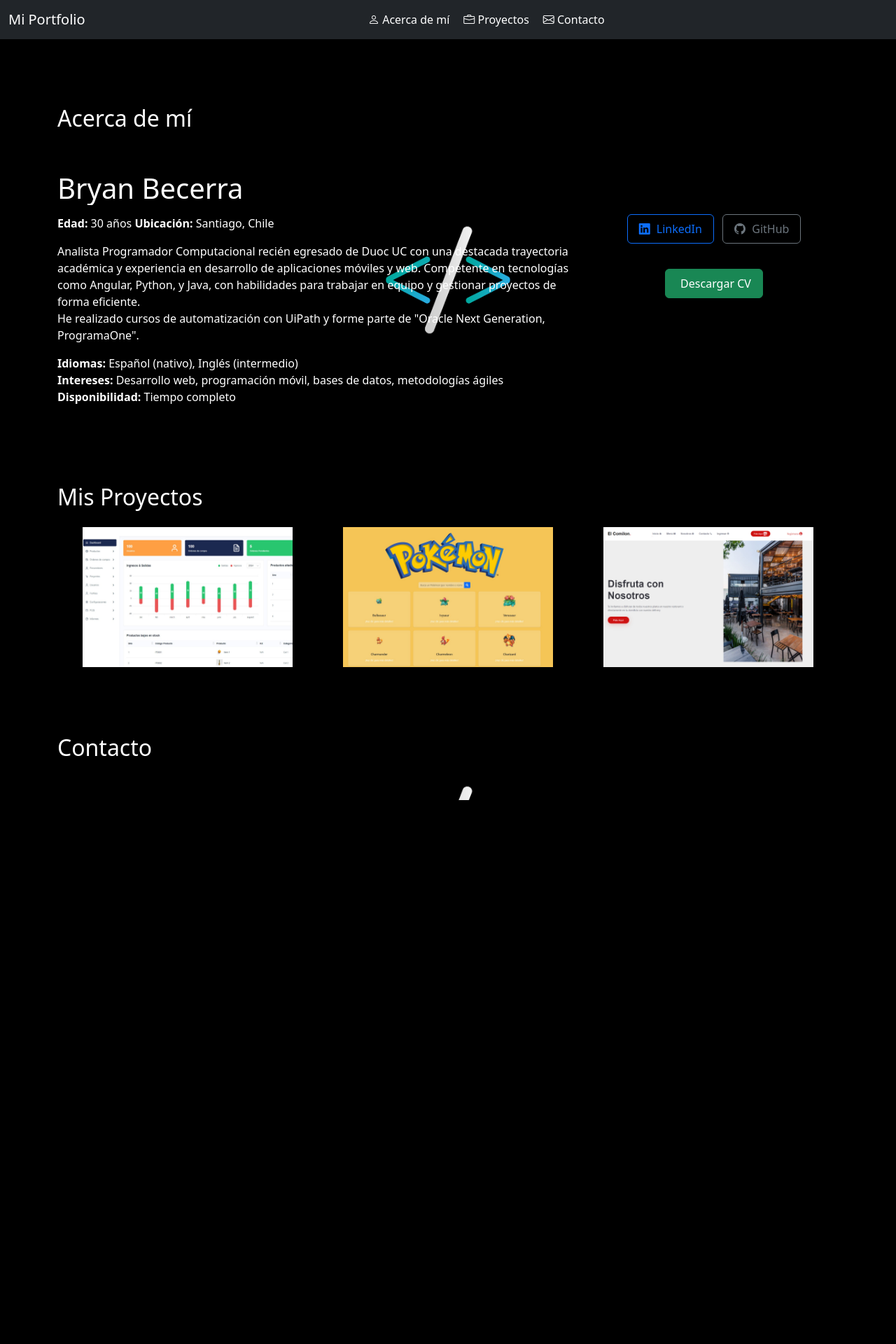
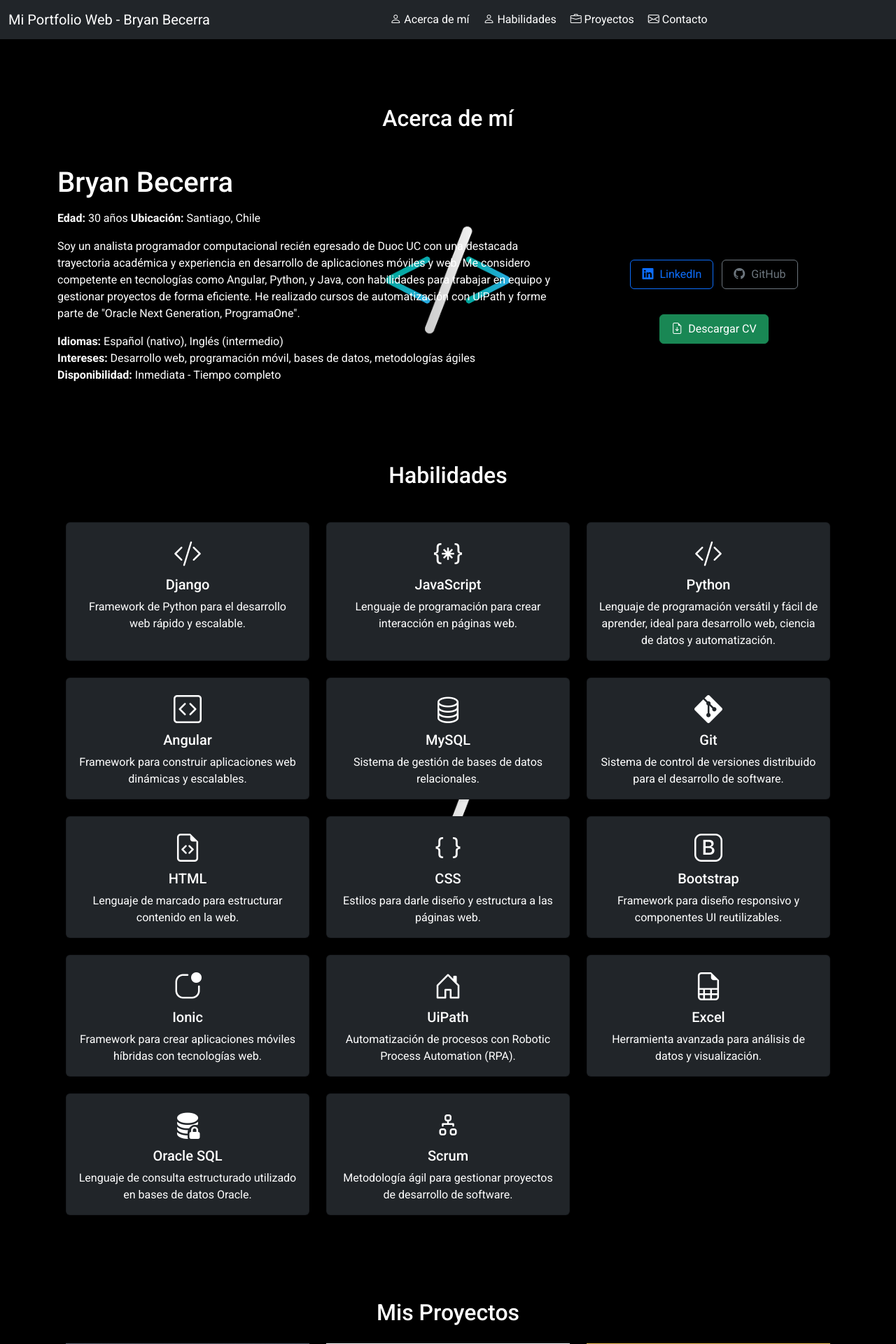
Before and after one commit to BryanBece/Portafolio, a Django app: page / in a window 1280 px wide. Shown: the top 1920 px of the page at 70% size. Before the commit the page ends 1143 px from the top, so only its background shows below. Run offline with Django 5.2, Linux system fonts and the light colour scheme.

Commit message:
1.0 21-11

```diff
--- a/webCore/static/css/styles.css
+++ b/webCore/static/css/styles.css
@@ -14,7 +14,14 @@ body {
     /* Cambiar el color del texto si es necesario */
     padding-top: 8%;
     /* Ajusta este valor según el tamaño de tu navbar */
+    font-family: 'Roboto', sans-serif;
+    /* Cambiar la fuente si es necesario */
 }
+
+h1, h2, h3, p, a {
+    font-family: 'Roboto', sans-serif;
+}
+
 
 /* Estilo para el navbar */
 .navbar-nav {
@@ -116,7 +123,55 @@ body {
 
 /* Style the back side */
 .flip-card-back {
-    background-color: white;
-    color: black;
+    background-color: gray;
+    color: white;
     transform: rotateY(180deg);
 }
+
+.badge-django {
+    background-color: #092E20;
+    color: #FFFFFF;
+}
+.badge-html {
+    background-color: #E34C26;
+    color: #FFFFFF;
+}
+.badge-css {
+    background-color: #264DE4;
+    color: #FFFFFF;
+}
+.badge-javascript {
+    background-color: #F7DF1E;
+    color: #000000;
+}
+
+/* Estilo adicional para la sección de contacto */
+#contacto h2 {
+    font-size: 2rem;
+    font-weight: bold;
+}
+
+#contacto p {
+    font-size: 1.2rem;
+    color: #d3d3d3;
+}
+
+#contacto form {
+    background-color: #2c3e50;
+    padding: 30px;
+    border-radius: 8px;
+}
+
+#contacto .form-control {
+    border-radius: 5px;
+}
+
+#contacto .btn-primary {
+    background-color: #3498db;
+    border: none;
+    border-radius: 5px;
+}
+
+#contacto .btn-primary:hover {
+    background-color: #2980b9;
+}
--- a/webCore/templates/base.html
+++ b/webCore/templates/base.html
@@ -4,23 +4,28 @@
 <head>
     <meta charset="UTF-8">
     <meta name="viewport" content="width=device-width, initial-scale=1.0">
-    <title>{% block title %}{% endblock %}</title>
+    <title>Portfolio Bryan Becerra</title>
     {% load static %}
     <link rel="stylesheet" href="https://cdn.jsdelivr.net/npm/bootstrap@5.3.0-alpha3/dist/css/bootstrap.min.css">
     <link rel="stylesheet" href="{% static 'css/styles.css' %}">
     <script src="{% static 'js/main.js' %}"></script>
-
+    <link href="https://fonts.googleapis.com/css2?family=Roboto:wght@400;500;700&display=swap" rel="stylesheet">
     <link rel="stylesheet"
         href="https://cdnjs.cloudflare.com/ajax/libs/bootstrap-icons/1.10.5/font/bootstrap-icons.min.css">
     <script src="https://cdn.jsdelivr.net/npm/bootstrap@5.3.0-alpha3/dist/js/bootstrap.bundle.min.js"></script>
 
+    <style>
+        body {
+            font-family: 'Roboto', sans-serif;
+        }
+    </style>
 </head>
 
 <body>
     <!-- Navbar fija -->
     <nav class="navbar navbar-expand-lg navbar-dark bg-dark fixed-top" aria-label="Offcanvas navbar large">
         <div class="container-fluid">
-            <a class="navbar-brand" href="#">Mi Portfolio</a>
+            <a class="navbar-brand" href="#">Mi Portfolio Web - Bryan Becerra</a>
             <button class="navbar-toggler" type="button" data-bs-toggle="offcanvas" data-bs-target="#offcanvasNavbar2"
                 aria-controls="offcanvasNavbar2" aria-label="Toggle navigation">
                 <span class="navbar-toggler-icon"></span>
@@ -38,11 +43,14 @@
                         <li class="nav-item">
                             <a class="nav-link" href="#acerca-de-mi"><i class="bi bi-person"></i> Acerca de mí</a>
                         </li>
+                        <!-- Habilidades -->
+                        <li class="nav-item">
+                            <a class="nav-link" href="#skills"><i class="bi bi-person"></i> Habilidades</a>
+                        </li>
                         <!-- Proyectos -->
                         <li class="nav-item">
                             <a class="nav-link" href="#proyectos"><i class="bi bi-briefcase"></i> Proyectos</a>
                         </li>
-
                         <!-- Contacto -->
                         <li class="nav-item">
                             <a class="nav-link" href="#contacto"><i class="bi bi-envelope"></i> Contacto</a>
@@ -53,18 +61,25 @@
         </div>
     </nav>
 
+    <!-- Sección Acerca de mí -->
     <section id="acerca-de-mi" class="container py-5">
         {% include 'webCore/about.html' %}
     </section>
 
+    <!-- Sección Habilidades -->
+    <section id="skills" class="container py-5">
+        {% include 'webCore/skills.html' %}
+    </section>
+
+    <!-- Sección Proyectos -->
     <section id="proyectos" class="container py-5">
         {% include 'webCore/projects.html' %}
     </section>
 
+    <!-- Sección Contacto -->
     <section id="contacto" class="container py-5">
-        <h2>Contacto</h2>
+        {% include 'webCore/contact.html' %}
     </section>
-
 
     {% block content %}
     {% endblock %}
--- a/webCore/templates/webCore/about.html
+++ b/webCore/templates/webCore/about.html
@@ -1,25 +1,25 @@
 {% load static %}
 
-<h2>Acerca de mí</h2>
-<div class="row" style="margin-top: 5%;">
+<h2 class="text-center mb-5">Acerca de mí</h2>
+    <div class="row align-items-center">
     <!-- Texto a la izquierda -->
     <div class="col-md-8">
         <h1 id="nombre" class="typing-effect">Bryan Becerra</h1>
-        <p id="descripcion" >
+        <p id="descripcion">
             <strong>Edad:</strong> 30 años
             <strong>Ubicación:</strong> Santiago, Chile<br>
         </p>
         <p id="texto">
-            Analista Programador Computacional recién egresado de Duoc UC con una destacada trayectoria académica y experiencia en
-            desarrollo de aplicaciones móviles y web. Competente en tecnologías como Angular, Python, y Java, con habilidades para trabajar
-            en equipo y gestionar proyectos de forma eficiente. <br>
-            He realizado cursos de automatización con UiPath y forme parte de "Oracle Next Generation, ProgramaOne".
-        </p>
-        <p id="detalles">
-            <strong>Idiomas:</strong> Español (nativo), Inglés (intermedio)<br>
-            <strong>Intereses:</strong> Desarrollo web, programación móvil, bases de datos, metodologías ágiles<br>
-            <strong>Disponibilidad:</strong> Tiempo completo<br>
-        </p>
+                Soy un analista programador computacional recién egresado de Duoc UC con una destacada trayectoria académica y experiencia
+                en desarrollo de aplicaciones móviles y web. Me considero competente en tecnologías como Angular, Python, y Java, con habilidades
+                para trabajar en equipo y gestionar proyectos de forma eficiente. He realizado cursos de automatización con UiPath y forme parte
+                de "Oracle Next Generation, ProgramaOne".
+            </p>
+            <p id="detalles">
+                <strong>Idiomas:</strong> Español (nativo), Inglés (intermedio)<br>
+                <strong>Intereses:</strong> Desarrollo web, programación móvil, bases de datos, metodologías ágiles<br>
+                <strong>Disponibilidad:</strong> Inmediata - Tiempo completo
+            </p>
     </div>
 
     <!-- Redes sociales a la derecha -->
@@ -37,10 +37,11 @@
 
             <!-- Botón para descargar CV -->
             <div class="mt-3">
-                <a href="{% static 'docs/CV.pdf' %}" class="btn btn-success" download>
-                    <i class="bi bi-file-earmark-download"></i> Descargar CV
+                <a href="{% static 'docs/CV.pdf' %}" class="btn btn-success d-flex align-items-center" download>
+                    <i class="bi bi-file-earmark-arrow-down me-2"></i> Descargar CV
                 </a>
             </div>
+
         </div>
     </div>
 </div>
--- /dev/null
+++ b/webCore/templates/webCore/contact.html
@@ -0,0 +1,30 @@
+<div class="row">
+    <h2 class="text-center mb-4">Mis datos de contacto</h2>
+
+
+    <!-- Card para los datos de contacto -->
+    <div class="col-md-6">
+        <div class="card bg-dark text-white mb-4">
+            <div class="card-body">
+                <h3 class="card-title "></h3>
+                <ul class="list-unstyled">
+                    <li class="mb-3">
+                        <i class="bi bi-envelope-fill" style="font-size: 1.5rem;"></i>
+                        <a href="mailto:br.becerra.p@gmail.com" class="text-white"
+                            style="font-size: 1.25rem;">br.becerra.p@gmail.com</a>
+                    </li>
+                    <li class="mb-3">
+                        <i class="bi bi-linkedin" style="font-size: 1.5rem;"></i>
+                        <a href="https://www.linkedin.com/in/bryan-becerra-p" target="_blank" class="text-white"
+                            style="font-size: 1.25rem;">LinkedIn</a>
+                    </li>
+                    <li class="mb-3">
+                        <i class="bi bi-github" style="font-size: 1.5rem;"></i>
+                        <a href="https://github.com/BryanBece" target="_blank" class="text-white"
+                            style="font-size: 1.25rem;">GitHub</a>
+                    </li>
+                </ul>
+            </div>
+        </div>
+    </div>
+</div>
--- a/webCore/templates/webCore/projects.html
+++ b/webCore/templates/webCore/projects.html
@@ -1,72 +1,40 @@
 {% load static %}
 
-<h2 class="mb-4">Mis Proyectos</h2>
+<h2 class="mb-4 text-center">Mis Proyectos</h2>
 
 <div class="container">
     <div class="row gy-4">
-        <!-- Card 1 -->
+        {% for project in projects %}
         <div class="col-md-4 d-flex justify-content-center">
-            <div class="flip-card">
+            <div class="flip-card" style="width: 350px; height: 400px;">
                 <div class="flip-card-inner">
+                    <!-- Front -->
                     <div class="flip-card-front">
-                        <img src="{% static 'img/mini/Dashboard.jpg' %}" alt="Avatar" style="width:100%; height:200px;">
+                        <img src="{% static project.image %}" alt="{{ project.name }}" style="width: 100%; height: 100%;">
                     </div>
-                    <div class="flip-card-back">
-                        Proyecto realizado con HTML, CSS y Javascript. Se trata de una maquetación de un dashboard para
-                        gestión de inventarios con distintos roles.
-                        <div class="mt-3">
-                            <a href="https://github.com/BryanBece/inventoryCrud" target="_blank" class="btn btn-outline-dark m-1">
+                    <!-- Back -->
+                    <div class="flip-card-back p-3">
+                        <h5 class="text-center">{{ project.name }}</h5>
+                        <p class="text-center">{{ project.description }}</p>
+                        <div class="mt-3 text-center">
+                            <!-- Links -->
+                            <a href="{{ project.github_url }}" target="_blank" class="btn btn-outline-dark m-1">
                                 <i class="bi bi-github"></i> GitHub
                             </a>
-                            <a href="https://bryanbece.github.io/inventoryCrud/" target="_blank" class="btn btn-outline-dark m-1">
-                                <i class="bi bi-github"></i> Demo
+                            <a href="{{ project.demo_url }}" target="_blank" class="btn btn-outline-primary m-1">
+                                <i class="bi bi-play-circle"></i> Demo
                             </a>
+                        </div>
+                        <!-- Tools -->
+                        <div class="mt-3 text-center">
+                            {% for tool in project.tools %}
+                            <span class="badge badge-{{ tool|lower }} m-1 px-3 py-2">{{ tool }}</span>
+                            {% endfor %}
                         </div>
                     </div>
                 </div>
             </div>
         </div>
-        <!-- Card 2 -->
-        <div class="col-md-4 d-flex justify-content-center">
-            <div class="flip-card">
-                <div class="flip-card-inner">
-                    <div class="flip-card-front">
-                        <img src="{% static 'img/mini/PokeWeb.jpg' %}" alt="Avatar" style="width:100%; height:200px;">
-                    </div>
-                    <div class="flip-card-back">
-                        Proyecto realizado la PokeApi. Se trata de una web que muestra información de los pokemones.
-                        <div class="mt-3">
-                            <a href="http://github.com/BryanBece" target="_blank" class="btn btn-outline-dark m-1">
-                                <i class="bi bi-github"></i> GitHub
-                            </a>
-                            <a href="http://127.0.0.1:3000/pokeWeb/" target="_blank" class="btn btn-outline-dark m-1">
-                                <i class="bi bi-github"></i> Demo
-                            </a>
-                        </div>
-                    </div>
-                </div>
-            </div>
-        </div>
-        <!-- Card 3 -->
-        <div class="col-md-4 d-flex justify-content-center">
-            <div class="flip-card">
-                <div class="flip-card-inner">
-                    <div class="flip-card-front">
-                        <img src="{% static 'img/mini/ElComilon.jpg' %}" alt="Avatar" style="width:100%; height:200px;">
-                    </div>
-                    <div class="flip-card-back">
-                        Proyecto estudiantil realizado con Django. Se trata de una web para un local de comida rápida.
-                        <div class="mt-3">
-                            <a href="http://github.com/BryanBece" target="_blank" class="btn btn-outline-dark m-1">
-                                <i class="bi bi-github"></i> GitHub
-                            </a>
-                            <a href="http://127.0.0.1:3000/pokeWeb/" target="_blank" class="btn btn-outline-dark m-1">
-                                <i class="bi bi-github"></i> Demo
-                            </a>
-                        </div>
-                    </div>
-                </div>
-            </div>
-        </div>
+        {% endfor %}
     </div>
 </div>
--- /dev/null
+++ b/webCore/templates/webCore/skills.html
@@ -0,0 +1,167 @@
+<div class="container">
+    <h2 class="text-center mb-5">Habilidades</h2>
+
+    <div class="row">
+        <!-- Habilidad más importante: Django -->
+        <div class="col-md-4 mb-4">
+            <div class="card shadow-sm h-100 text-white bg-dark">
+                <div class="card-body text-center">
+                    <i class="bi bi-code-slash fs-1 mb-3"></i> <!-- Icono Django -->
+                    <h5 class="card-title">Django</h5>
+                    <p class="card-text">Framework de Python para el desarrollo web rápido y escalable.</p>
+                </div>
+            </div>
+        </div>
+
+        <!-- Habilidad 2: JavaScript -->
+        <div class="col-md-4 mb-4">
+            <div class="card shadow-sm h-100 text-white bg-dark">
+                <div class="card-body text-center">
+                    <i class="bi bi-braces-asterisk fs-1 mb-3"></i> <!-- Icono JavaScript -->
+                    <h5 class="card-title">JavaScript</h5>
+                    <p class="card-text">Lenguaje de programación para crear interacción en páginas web.</p>
+                </div>
+            </div>
+        </div>
+
+        <!-- Habilidad 3: Python -->
+        <div class="col-md-4 mb-4">
+            <div class="card shadow-sm h-100 text-white bg-dark">
+                <div class="card-body text-center">
+                    <i class="bi bi-code-slash fs-1 mb-3"></i> <!-- Icono Python -->
+                    <h5 class="card-title">Python</h5>
+                    <p class="card-text">Lenguaje de programación versátil y fácil de aprender, ideal para desarrollo web, ciencia de datos y automatización.</p>
+                </div>
+            </div>
+        </div>
+    </div>
+
+    <div class="row">
+        <!-- Habilidad 4: Angular -->
+        <div class="col-md-4 mb-4">
+            <div class="card shadow-sm h-100 text-white bg-dark">
+                <div class="card-body text-center">
+                    <i class="bi bi-code-square fs-1 mb-3"></i> <!-- Icono Angular -->
+                    <h5 class="card-title">Angular</h5>
+                    <p class="card-text">Framework para construir aplicaciones web dinámicas y escalables.</p>
+                </div>
+            </div>
+        </div>
+
+        <!-- Habilidad 5: MySQL -->
+        <div class="col-md-4 mb-4">
+            <div class="card shadow-sm h-100 text-white bg-dark">
+                <div class="card-body text-center">
+                    <i class="bi bi-database fs-1 mb-3"></i> <!-- Icono MySQL -->
+                    <h5 class="card-title">MySQL</h5>
+                    <p class="card-text">Sistema de gestión de bases de datos relacionales.</p>
+                </div>
+            </div>
+        </div>
+
+        <!-- Habilidad 6: Git -->
+        <div class="col-md-4 mb-4">
+            <div class="card shadow-sm h-100 text-white bg-dark">
+                <div class="card-body text-center">
+                    <i class="bi bi-git fs-1 mb-3"></i> <!-- Icono Git -->
+                    <h5 class="card-title">Git</h5>
+                    <p class="card-text">Sistema de control de versiones distribuido para el desarrollo de software.</p>
+                </div>
+            </div>
+        </div>
+    </div>
+
+    <div class="row">
+        <!-- Habilidad 7: HTML -->
+        <div class="col-md-4 mb-4">
+            <div class="card shadow-sm h-100 text-white bg-dark">
+                <div class="card-body text-center">
+                    <i class="bi bi-file-earmark-code fs-1 mb-3"></i> <!-- Icono HTML -->
+                    <h5 class="card-title">HTML</h5>
+                    <p class="card-text">Lenguaje de marcado para estructurar contenido en la web.</p>
+                </div>
+            </div>
+        </div>
+
+        <!-- Habilidad 8: CSS -->
+        <div class="col-md-4 mb-4">
+            <div class="card shadow-sm h-100 text-white bg-dark">
+                <div class="card-body text-center">
+                    <i class="bi bi-braces fs-1 mb-3"></i> <!-- Icono CSS -->
+                    <h5 class="card-title">CSS</h5>
+                    <p class="card-text">Estilos para darle diseño y estructura a las páginas web.</p>
+                </div>
+            </div>
+        </div>
+
+        <!-- Habilidad 9: Bootstrap -->
+        <div class="col-md-4 mb-4">
+            <div class="card shadow-sm h-100 text-white bg-dark">
+                <div class="card-body text-center">
+                    <i class="bi bi-bootstrap fs-1 mb-3"></i> <!-- Icono Bootstrap -->
+                    <h5 class="card-title">Bootstrap</h5>
+                    <p class="card-text">Framework para diseño responsivo y componentes UI reutilizables.</p>
+                </div>
+            </div>
+        </div>
+    </div>
+
+    <div class="row">
+        <!-- Habilidad 10: Ionic -->
+        <div class="col-md-4 mb-4">
+            <div class="card shadow-sm h-100 text-white bg-dark">
+                <div class="card-body text-center">
+                    <i class="bi bi-app-indicator fs-1 mb-3"></i> <!-- Icono Ionic -->
+                    <h5 class="card-title">Ionic</h5>
+                    <p class="card-text">Framework para crear aplicaciones móviles híbridas con tecnologías web.</p>
+                </div>
+            </div>
+        </div>
+
+        <!-- Habilidad 11: UiPath -->
+        <div class="col-md-4 mb-4">
+            <div class="card shadow-sm h-100 text-white bg-dark">
+                <div class="card-body text-center">
+                    <i class="bi bi-house-door fs-1 mb-3"></i> <!-- Icono UiPath -->
+                    <h5 class="card-title">UiPath</h5>
+                    <p class="card-text">Automatización de procesos con Robotic Process Automation (RPA).</p>
+                </div>
+            </div>
+        </div>
+
+        <!-- Habilidad 12: Excel -->
+        <div class="col-md-4 mb-4">
+            <div class="card shadow-sm h-100 text-white bg-dark">
+                <div class="card-body text-center">
+                    <i class="bi bi-file-earmark-spreadsheet fs-1 mb-3"></i> <!-- Icono Excel -->
+                    <h5 class="card-title">Excel</h5>
+                    <p class="card-text">Herramienta avanzada para análisis de datos y visualización.</p>
+                </div>
+            </div>
+        </div>
+    </div>
+
+    <div class="row">
+        <!-- Habilidad 13: Oracle SQL -->
+        <div class="col-md-4 mb-4">
+            <div class="card shadow-sm h-100 text-white bg-dark">
+                <div class="card-body text-center">
+                    <i class="bi bi-database-fill-lock fs-1 mb-3"></i> <!-- Icono Oracle SQL -->
+                    <h5 class="card-title">Oracle SQL</h5>
+                    <p class="card-text">Lenguaje de consulta estructurado utilizado en bases de datos Oracle.</p>
+                </div>
+            </div>
+        </div>
+
+        <!-- Habilidad 14: Scrum -->
+        <div class="col-md-4 mb-4">
+            <div class="card shadow-sm h-100 text-white bg-dark">
+                <div class="card-body text-center">
+                    <i class="bi bi-diagram-2 fs-1 mb-3"></i> <!-- Icono Scrum -->
+                    <h5 class="card-title">Scrum</h5>
+                    <p class="card-text">Metodología ágil para gestionar proyectos de desarrollo de software.</p>
+                </div>
+            </div>
+        </div>
+    </div>
+</div>
--- a/webCore/urls.py
+++ b/webCore/urls.py
@@ -2,5 +2,6 @@ from django.urls import path
 from .views import *
 
 urlpatterns = [
-    path('', home, name='home')
+    path('', home, name='home'),
+    path('contacto/enviar/', enviar_contacto, name='enviar_contacto'),
 ]
--- a/webCore/views.py
+++ b/webCore/views.py
@@ -1,7 +1,64 @@
 from django.shortcuts import render
+from django.core.mail import send_mail
+from django.conf import settings
+from django.http import HttpResponse
 
 # Create your views here.
 
 
+projects = [
+    {
+        "name": "InfoCáncer",
+        "image": "img/mini/WebPractica.jpg",
+        "description": "Proyecto de título. Se trata de una web para recabar información sobre el cáncer de mama a través de un bot de WhatsApp y generar informes en la web.",
+        "github_url": "https://github.com/BryanBece/PortafolioTitulo",
+        "demo_url": "https://infocancerchile.pythonanywhere.com/",
+        "tools": ["Django", "HTML", "CSS", "JavaScript", "SQL", "Bootstrap", "Python"]
+    },
+    {
+        "name": "Dashboard",
+        "image": "img/mini/Dashboard.jpg",
+        "description": "Proyecto estudiantil. Se trata de una maquetación de un dashboard para gestión de inventarios con distintos roles.",
+        "github_url": "https://github.com/BryanBece/inventoryCrud",
+        "demo_url": "https://bryanbece.github.io/inventoryCrud/",
+        "tools": ["HTML", "CSS", "JavaScript"]
+    },
+    {
+        "name": "PokeWeb",
+        "image": "img/mini/PokeWeb.jpg",
+        "description": "Proyecto realizado con la PokeApi. Se trata de una web que muestra información de los Pokémon.",
+        "github_url": "https://github.com/BryanBece/PokeWeb",
+        "demo_url": "http://127.0.0.1:3000/pokeWeb/",
+        "tools": ["Django", "HTML", "CSS", "JavaScript", "Bootstrap"]
+    },
+    {
+        "name": "El Comilón",
+        "image": "img/mini/ElComilon.jpg",
+        "description": "Proyecto estudiantil. Se trata de una web para un local de comida rápida.",
+        "github_url": "https://github.com/BryanBece/ElComilon",
+        "demo_url": "https://elcomilonweb.pythonanywhere.com/",
+        "tools": ["Django", "HTML", "CSS", "JavaScript", "SQL"]
+    }
+]
+
+
 def home(request):
-    return render(request, 'webCore/index.html')
+    return render(request, 'webCore/index.html', {"projects": projects})
+
+def enviar_contacto(request):
+    if request.method == "POST":
+        nombre = request.POST['nombre']
+        email = request.POST['email']
+        mensaje = request.POST['mensaje']
+
+        # Aquí se envía el mensaje por correo
+        send_mail(
+            f'Mensaje de {nombre} ({email})',
+            mensaje,
+            settings.DEFAULT_FROM_EMAIL,
+            ['destinatario@example.com'],  # Cambia este correo por el que quieres recibir los mensajes
+            fail_silently=False,
+        )
+        return HttpResponse('Mensaje enviado con éxito!')
+
+    return HttpResponse('Método no permitido', status=405)
```
Also changed, not shown: webCore/static/img/mini/WebPractica.jpg (added).
